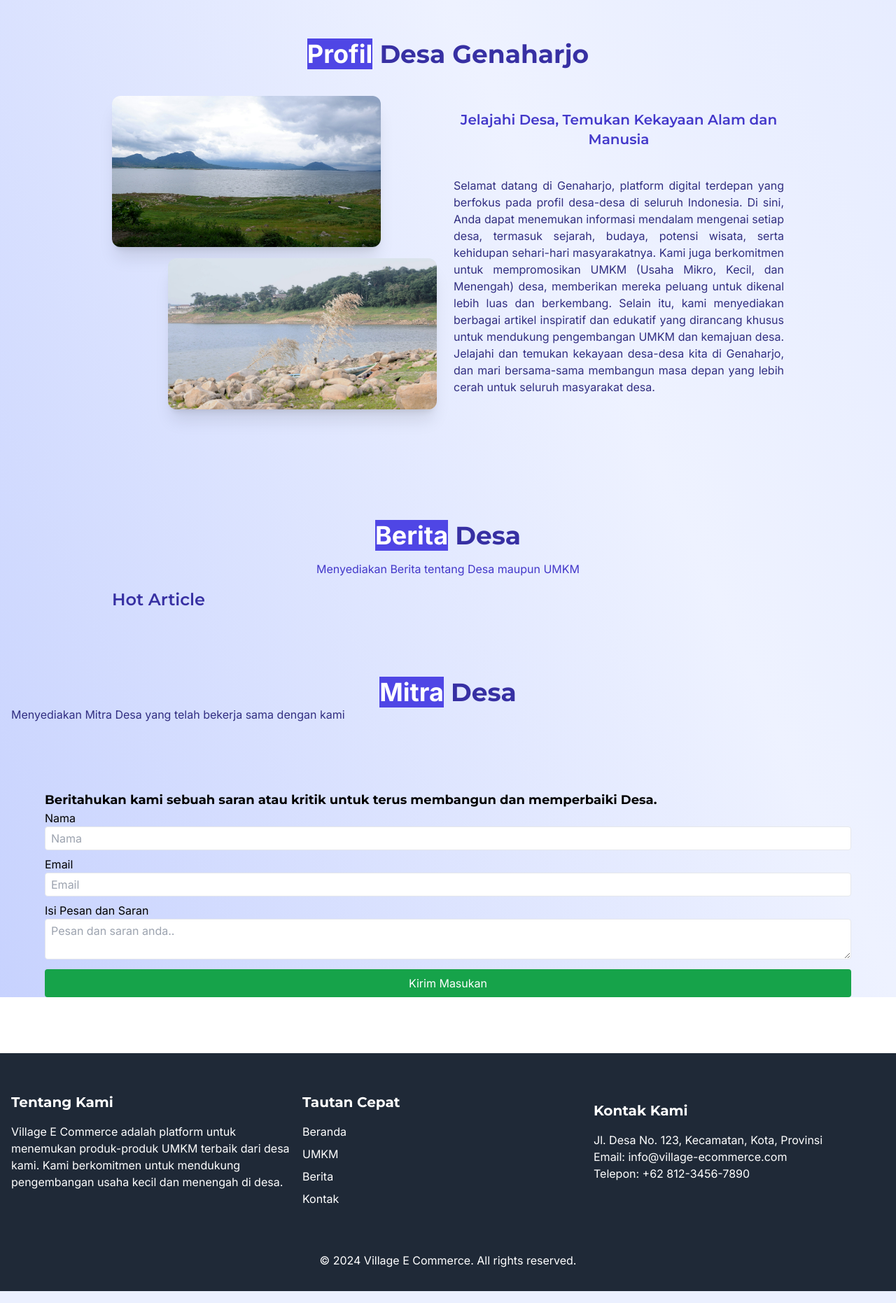
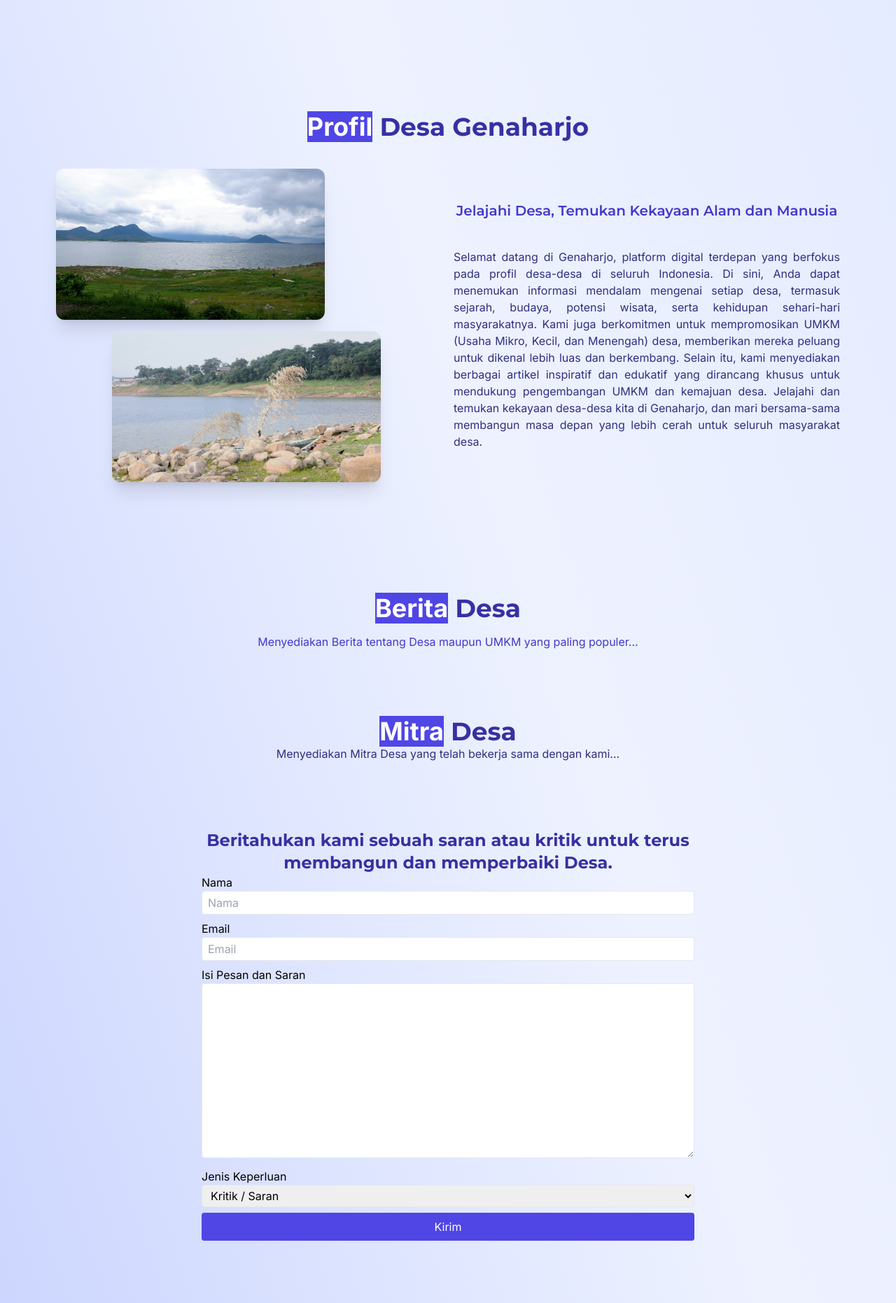
Before and after one commit to diasoy/villageecommerce, a PHP site: page /villageecommerce/ in a window 1280 px wide. Shown: the part 1439-3301 px from the top of the page at 70% size. Run offline with PHP 8.4, Linux system fonts and the light colour scheme; the visitor is signed in with stand-in values (Sample User, id 1); data that the repository does not hold is empty; some libraries are stand-ins or nearby versions.

Commit message:
masukan acc

```diff
--- a/css/output.css
+++ b/css/output.css
@@ -720,14 +716,14 @@ video {
   margin-bottom: 2rem;
 }
 
-.mx-10 {
-  margin-left: 2.5rem;
-  margin-right: 2.5rem;
-}
-
-.mx-20 {
-  margin-left: 5rem;
-  margin-right: 5rem;
+.-mx-10 {
+  margin-left: -2.5rem;
+  margin-right: -2.5rem;
+}
+
+.mx-8 {
+  margin-left: 2rem;
+  margin-right: 2rem;
 }
 
 .mb-10 {
@@ -1271,6 +1307,10 @@ video {
 
 .pt-6 {
   padding-top: 1.5rem;
+}
+
+.pb-52 {
+  padding-bottom: 13rem;
 }
 
 .text-center {
@@ -1544,20 +1603,25 @@ video {
     margin-right: 5rem;
   }
 
+  .md\:mx-32 {
+    margin-left: 8rem;
+    margin-right: 8rem;
+  }
+
   .md\:mb-0 {
     margin-bottom: 0px;
   }
 
+  .md\:max-h-52 {
+    max-height: 13rem;
+  }
+
   .md\:w-1\/3 {
     width: 33.333333%;
   }
 
   .md\:grid-cols-2 {
     grid-template-columns: repeat(2, minmax(0, 1fr));
-  }
-
-  .md\:grid-cols-4 {
-    grid-template-columns: repeat(4, minmax(0, 1fr));
   }
 
   .md\:flex-row {
@@ -1571,59 +1635,44 @@ video {
 }
 
 @media (min-width: 1024px) {
+  .lg\:mx-20 {
+    margin-left: 5rem;
+    margin-right: 5rem;
+  }
+
   .lg\:mx-40 {
     margin-left: 10rem;
     margin-right: 10rem;
   }
 
-  .lg\:mx-72 {
-    margin-left: 18rem;
-    margin-right: 18rem;
-  }
-
   .lg\:my-20 {
     margin-top: 5rem;
     margin-bottom: 5rem;
   }
 
-  .lg\:my-44 {
-    margin-top: 11rem;
-    margin-bottom: 11rem;
-  }
-
-  .lg\:mx-20 {
-    margin-left: 5rem;
-    margin-right: 5rem;
-  }
-
-  .lg\:my-0 {
-    margin-top: 0px;
-    margin-bottom: 0px;
-  }
-
-  .lg\:my-10 {
-    margin-top: 2.5rem;
-    margin-bottom: 2.5rem;
-  }
-
-  .lg\:my-32 {
-    margin-top: 8rem;
-    margin-bottom: 8rem;
-  }
-
   .lg\:my-40 {
     margin-top: 10rem;
     margin-bottom: 10rem;
   }
 
+  .lg\:mx-96 {
+    margin-left: 24rem;
+    margin-right: 24rem;
+  }
+
   .lg\:mx-32 {
     margin-left: 8rem;
     margin-right: 8rem;
   }
 
-  .lg\:mx-10 {
-    margin-left: 2.5rem;
-    margin-right: 2.5rem;
+  .lg\:mx-28 {
+    margin-left: 7rem;
+    margin-right: 7rem;
+  }
+
+  .lg\:mx-52 {
+    margin-left: 13rem;
+    margin-right: 13rem;
   }
 
   .lg\:ml-20 {
@@ -1697,20 +1742,26 @@ video {
     margin-right: 10rem;
   }
 
+  .xl\:mx-72 {
+    margin-left: 18rem;
+    margin-right: 18rem;
+  }
+
+  .xl\:mx-52 {
+    margin-left: 13rem;
+    margin-right: 13rem;
+  }
+
   .xl\:w-96 {
     width: 24rem;
   }
 
+  .xl\:w-1\/2 {
+    width: 50%;
+  }
+
   .xl\:grid-cols-4 {
     grid-template-columns: repeat(4, minmax(0, 1fr));
-  }
-
-  .xl\:grid-cols-3 {
-    grid-template-columns: repeat(3, minmax(0, 1fr));
-  }
-
-  .xl\:grid-cols-2 {
-    grid-template-columns: repeat(2, minmax(0, 1fr));
   }
 
   .xl\:flex-row {
--- a/index.php
+++ b/index.php
@@ -16,12 +16,13 @@ $level = isset($_SESSION['level_user']) ? $_SESSION['level_user'] : false;
 <head>
     <meta charset="UTF-8">
     <meta name="viewport" content="width=device-width, initial-scale=1.0">
-    <title>Vicom</title>
+    <title>Genaharjo Digital Desa</title>
     <link rel="icon" href="https://tailwindui.com/img/logos/mark.svg?color=indigo&shade=600">
     <link rel="preconnect" href="https://fonts.googleapis.com">
     <link rel="preconnect" href="https://fonts.gstatic.com" crossorigin>
     <link href="https://fonts.googleapis.com/css2?family=Inter:wght@100..900&family=Montserrat:ital,wght@0,100..900;1,100..900&display=swap" rel="stylesheet">
     <script src="https://cdn.tailwindcss.com"></script>
+    <script src="https://cdn.jsdelivr.net/npm/sweetalert2@10"></script>
     <link rel="stylesheet" href="css/output.css">
     <style>
         * {
@@ -45,7 +46,7 @@ $level = isset($_SESSION['level_user']) ? $_SESSION['level_user'] : false;
 
 </head>
 
-<body>
+<body class="bg-gradient-to-tr from-indigo-200 via-indigo-50 to-indigo-100">
     <nav class="fixed w-full z-50 bg-white shadow">
         <div class="mx-auto flex max-w-7xl items-center justify-between p-6 lg:px-8" aria-label="Global">
             <div class="flex lg:flex-1">
@@ -72,11 +73,11 @@ $level = isset($_SESSION['level_user']) ? $_SESSION['level_user'] : false;
                 <a href="<?php echo BASE_URL . "index.php?page=article"; ?>" class="text-sm font-semibold leading-6 text-gray-900 px-3 py-1 hover:bg-[#4F46E5] hover:text-white hover:rounded hover:duration-500">Article</a>
                 <a href="<?php echo BASE_URL . "index.php?page=directory"; ?>" class="text-sm font-semibold leading-6 text-gray-900 px-3 py-1 hover:bg-[#4F46E5] hover:text-white hover:rounded hover:duration-500">Directory UMKM</a>
             </div>
-            <div class="hidden lg:flex lg:flex-1 items-start lg:justify-end">
+            <div class="hidden lg:flex lg:flex-1 items-center lg:justify-end">
                 <?php if ($id_user) { ?>
-                    <div class="flex gap-x-4">
+                    <div class="flex gap-x-4 items-center">
                         <p class="text-sm font-semibold leading-6 text-gray-900">Selamat datang, <b><?php echo $nama; ?></b></p>
-                        <a href="<?php echo BASE_URL . "index.php?page=my_profile&module=mitra&action=list"; ?>" class="text-sm font-semibold leading-6 text-gray-900">Kontrol</a>
+                        <a href="<?php echo BASE_URL . "index.php?page=my_profile&module=mitra&action=list"; ?>" class="text-sm font-semibold leading-6 text-indigo-50 bg-teal-500 px-4 py-1 rounded-md hover:bg-teal-600 duration-500 hover:duration-500">Kontrol</a>
                     </div>
                 <?php } else { ?>
                     <div class="flex gap-4 justify-center items-center">
@@ -100,7 +101,7 @@ $level = isset($_SESSION['level_user']) ? $_SESSION['level_user'] : false;
                         </div>
                     </a>
                     <button id="close-menu-button" type="button" class="-m-2.5 rounded-md p-2.5 text-gray-700">
-                        <span class="sr-only">Close menu</span>
+                        <span class="">Close menu</span>
                         <svg class="h-6 w-6" fill="none" viewBox="0 0 24 24" stroke-width="1.5" stroke="currentColor" aria-hidden="true">
                             <path stroke-linecap="round" stroke-linejoin="round" d="M6 18L18 6M6 6l12 12" />
                         </svg>
@@ -111,7 +112,7 @@ $level = isset($_SESSION['level_user']) ? $_SESSION['level_user'] : false;
                         <div class="space-y-2 py-6">
                             <a href="<?php echo BASE_URL . "index.php?page=main"; ?>" class="-mx-3 block rounded-lg px-3 py-2 text-base font-semibold leading-7 text-gray-900 hover:bg-gray-50">Home</a>
                             <a href="<?php echo BASE_URL . "index.php?page=about"; ?>" class="-mx-3 block rounded-lg px-3 py-2 text-base font-semibold leading-7 text-gray-900 hover:bg-gray-50">About</a>
-                            <a href="<?php echo BASE_URL . "index.php?page=profil"; ?>" class="-mx-3 block rounded-lg px-3 py-2 text-base font-semibold leading-7 text-gray-900 hover:bg-gray-50">Profile Desa</a>
+                            <a href="<?php echo BASE_URL . "index.php?page=profile"; ?>" class="-mx-3 block rounded-lg px-3 py-2 text-base font-semibold leading-7 text-gray-900 hover:bg-gray-50">Profile Desa</a>
                             <a href="<?php echo BASE_URL . "index.php?page=article"; ?>" class="-mx-3 block rounded-lg px-3 py-2 text-base font-semibold leading-7 text-gray-900 hover:bg-gray-50">Article</a>
                             <a href="<?php echo BASE_URL . "index.php?page=directory"; ?>" class="-mx-3 block rounded-lg px-3 py-2 text-base font-semibold leading-7 text-gray-900 hover:bg-gray-50">Directory UMKM</a>
                         </div>
@@ -132,7 +133,7 @@ $level = isset($_SESSION['level_user']) ? $_SESSION['level_user'] : false;
         </div>
     </nav>
 
-    <div id="content" class="bg-gradient-to-tr from-indigo-200 via-indigo-50 to-indigo-100">
+    <div id="content" class="">
         <?php
         $filename = "$page.php";
         if (file_exists($filename)) {
@@ -156,10 +157,11 @@ $level = isset($_SESSION['level_user']) ? $_SESSION['level_user'] : false;
                 <div class="w-full md:w-1/3 my-6 md:mb-0">
                     <h2 class="text-xl font-bold mb-4">Tautan Cepat</h2>
                     <ul class="space-y-2">
-                        <li><a href="#home" class="hover:underline">Beranda</a></li>
-                        <li><a href="#umkm" class="hover:underline">UMKM</a></li>
-                        <li><a href="#news" class="hover:underline">Berita</a></li>
-                        <li><a href="#contact" class="hover:underline">Kontak</a></li>
+                        <li><a href="<?php echo BASE_URL . "index.php?page=main"; ?>" class="hover:underline">Beranda</a></li>
+                        <li><a href="<?php echo BASE_URL . "index.php?page=about"; ?>" class="hover:underline">About</a></li>
+                        <li><a href="<?php echo BASE_URL . "index.php?page=profile"; ?>" class="hover:underline">Desa</a></li>
+                        <li><a href="<?php echo BASE_URL . "index.php?page=article"; ?>" class="hover:underline">Article</a></li>
+                        <li><a href="<?php echo BASE_URL . "index.php?page=directory"; ?>" class="hover:underline">Mitra</a></li>
                     </ul>
                 </div>
 
@@ -173,12 +175,12 @@ $level = isset($_SESSION['level_user']) ? $_SESSION['level_user'] : false;
             </div>
 
             <!-- Social Media Links -->
-            <div class="mt-8 flex justify-center space-x-6">
+            <!-- <div class="mt-8 flex justify-center space-x-6">
                 <a href="#" class="text-white hover:text-green-500"><i class="fab fa-facebook-f"></i></a>
                 <a href="#" class="text-white hover:text-green-500"><i class="fab fa-twitter"></i></a>
                 <a href="#" class="text-white hover:text-green-500"><i class="fab fa-instagram"></i></a>
                 <a href="#" class="text-white hover:text-green-500"><i class="fab fa-linkedin-in"></i></a>
-            </div>
+            </div> -->
 
             <!-- Copyright -->
             <div class="mt-8 text-center">
@@ -198,4 +200,3 @@ $level = isset($_SESSION['level_user']) ? $_SESSION['level_user'] : false;
 </body>
 
 </html>
-<?php
--- a/main.php
+++ b/main.php
@@ -1,11 +1,10 @@
 <?php
+$queryArticle = mysqli_query($koneksi, "SELECT * FROM article ORDER BY kunjungan_article DESC LIMIT 4");
+$queryMitra = mysqli_query($koneksi, "SELECT * FROM mitra ORDER BY id_mitra DESC LIMIT 4");
+$status = isset($_GET['status']) ? $_GET['status'] : '';
+?>
 
-$queryArticle = mysqli_query($koneksi, "SELECT * FROM article ORDER BY kunjungan_article DESC LIMIT 2");
-
-$queryMitra = mysqli_query($koneksi, "SELECT * FROM mitra ORDER BY id_mitra DESC LIMIT 4");
-
-?>
-<!-- Hero  -->
+<!-- Hero -->
 <div class="pt-10 flex w-full justify-center items-center h-[100vh]" style="background-image: url('assets/images/main/hero.jpg')">
     <div class="mx-5">
         <div class="flex flex-col justify-center items-center gap-8">
@@ -14,34 +13,31 @@ $queryMitra = mysqli_query($koneksi, "SELECT * FROM mitra ORDER BY id_mitra DESC
         </div>
     </div>
 </div>
-<!-- Hero End  -->
+<!-- Hero End -->
 
-<!-- Tentang Kami  -->
+<!-- Tentang Kami -->
 <div class="lg:mx-20 xl:mx-40 md:mx-12 lg:my-40 my-8 mx-4">
     <div class="mb-4">
         <h2 class="font-bold text-4xl text-center text-indigo-800"><span class="font-bold bg-indigo-600 text-white">Tentang</span> Kami</h2>
-        <div class="flex lg:flex-row flex-col-reverse gap-4 my-8 justify-center items-center">
-            <div>
-                <p class="mb-4 text-indigo-900 text-justify"><span class="font-bold bg-indigo-600 text-white">Selamat datang</span>, ini adalah sebuah platform unggulan yang didedikasikan untuk mengangkat potensi desa-desa di seluruh Indonesia. Melalui website ini, Anda dapat menjelajahi berbagai informasi tentang desa-desa, mulai dari profil dan sejarah, hingga potensi wisata dan budaya. Kami juga berkomitmen untuk mempromosikan UMKM (Usaha Mikro, Kecil, dan Menengah) yang ada di desa-desa, memberikan mereka panggung untuk tumbuh dan berkembang. Selain itu, kami menyediakan berbagai artikel inspiratif dan informatif seputar pengembangan desa dan UMKM, untuk membantu memberdayakan masyarakat dan memperkuat ekonomi lokal. Bergabunglah dengan kami dalam perjalanan ini untuk mengenal dan mendukung desa-desa kita lebih dekat.
-                </p>
-                <a href="<?= BASE_URL . "index.php?page=about"; ?>" class="bg-indigo-600 px-4 py-3 rounded text-white hover:bg-indigo-800 hover:duration-500 duration-500">Cari tahu lebih dalam -> </a>
-            </div>
+        <div class="flex lg:flex-row flex-col-reverse gap-4 my-8 justify-center items-center lg:gap-20">
+            <p class="mb-4 text-indigo-900 text-justify lg:text-lg"><span class="font-bold bg-indigo-600 text-white">Selamat datang</span>, ini adalah sebuah platform unggulan yang didedikasikan untuk mengangkat potensi desa-desa di seluruh Indonesia. Melalui website ini, Anda dapat menjelajahi berbagai informasi tentang desa-desa, mulai dari profil dan sejarah, hingga potensi wisata dan budaya. Kami juga berkomitmen untuk mempromosikan UMKM (Usaha Mikro, Kecil, dan Menengah) yang ada di desa-desa, memberikan mereka panggung untuk tumbuh dan berkembang. Selain itu, kami menyediakan berbagai artikel inspiratif dan informatif seputar pengembangan desa dan UMKM, untuk membantu memberdayakan masyarakat dan memperkuat ekonomi lokal. Bergabunglah dengan kami dalam perjalanan ini untuk mengenal dan mendukung desa-desa kita lebih dekat.
+            </p>
             <img src="./assets/images/main/tentang.jpg" alt="" class="w-96 rounded-xl shadow-xl">
         </div>
     </div>
 </div>
-<!-- Tentang Kami End  -->
+<!-- Tentang Kami End -->
 
 <!-- Profil Desa -->
-<div class="lg:mx-40 lg:my-40 my-8 mx-4">
+<div class="2xl:mx-32 lg:mx-20 lg:my-40 my-8 mx-4">
     <div class="mb-4">
         <h1 class="font-bold text-4xl text-center text-indigo-800 my-10"><span class="font-bold bg-indigo-600 text-white">Profil</span> Desa Genaharjo</h1>
-        <div class="flex lg:flex-row flex-col gap-4 justify-center items-center">
-            <div class="flex flex-col lg:w-1/2 gap-4">
+        <div class="flex xl:flex-row flex-col gap-4 justify-center items-center">
+            <div class="flex flex-col xl:w-1/2 gap-4">
                 <img src="./assets/images/main/profil1.jpg" alt="" class="w-96 rounded-xl shadow-xl">
                 <img src="./assets/images/main/profil2.jpg" alt="" class="w-96 rounded-xl shadow-xl ml-10 lg:ml-20">
             </div>
-            <div class="flex flex-col lg:w-1/2 lg:gap-10">
+            <div class="flex flex-col xl:w-1/2 lg:gap-10">
                 <h6 class="font-semibold text-xl text-indigo-700 text-center">Jelajahi Desa, Temukan Kekayaan Alam dan Manusia</h6>
                 <p class="text-justify text-indigo-900">
                     Selamat datang di Genaharjo, platform digital terdepan yang berfokus pada profil desa-desa di seluruh Indonesia. Di sini, Anda dapat menemukan informasi mendalam mengenai setiap desa, termasuk sejarah, budaya, potensi wisata, serta kehidupan sehari-hari masyarakatnya. Kami juga berkomitmen untuk mempromosikan UMKM (Usaha Mikro, Kecil, dan Menengah) desa, memberikan mereka peluang untuk dikenal lebih luas dan berkembang. Selain itu, kami menyediakan berbagai artikel inspiratif dan edukatif yang dirancang khusus untuk mendukung pengembangan UMKM dan kemajuan desa. Jelajahi dan temukan kekayaan desa-desa kita di Genaharjo, dan mari bersama-sama membangun masa depan yang lebih cerah untuk seluruh masyarakat desa.
@@ -50,14 +46,13 @@ $queryMitra = mysqli_query($koneksi, "SELECT * FROM mitra ORDER BY id_mitra DESC
         </div>
     </div>
 </div>
-<!-- Profil Desa  -->
+<!-- Profil Desa -->
 
-<!-- Berita Desa  -->
+<!-- Berita Desa -->
 <div class="lg:mx-40 my-10 lg:my-20 mx-4">
-    <h1 class="font-bold text-4xl text-center text-indigo-800 my-4""><span class=" font-bold bg-indigo-600 text-white">Berita</span> Desa</h1>
-    <p class="text-center text-indigo-700 mb-4">Menyediakan Berita tentang Desa maupun UMKM</p>
-    <h1 class="font-semibold text-indigo-800 text-2xl mb-4">Hot Article</h1>
-    <div class="grid grid-cols-1 md:grid-cols-2 gap-4">
+    <h1 class="font-bold text-4xl text-center text-indigo-800 my-4"><span class="font-bold bg-indigo-600 text-white">Berita</span> Desa</h1>
+    <p class="text-center text-indigo-700 mb-4">Menyediakan Berita tentang Desa maupun UMKM yang paling populer...</p>
+    <div class="grid gap-4 mx-8 md:mx-12 lg:mx-28 xl:mx-52 2xl:mx-60">
         <?php while ($row = mysqli_fetch_assoc($queryArticle)) : ?>
             <div class="bg-white rounded-lg shadow hover:shadow-lg hover:duration-500 overflow-hidden flex flex-col md:flex-row">
                 <div class="overflow-hidden md:w-1/3">
@@ -72,16 +67,16 @@ $queryMitra = mysqli_query($koneksi, "SELECT * FROM mitra ORDER BY id_mitra DESC
         <?php endwhile; ?>
     </div>
 </div>
-<!-- Berita Desa End  -->
+<!-- Berita Desa End -->
 
 <!-- Mitra Desa -->
-<div class="mx-4 my-10 lg:my-20">
+<div class="lg:mx-40 my-10 lg:my-20 mx-4">
     <h1 class="font-bold text-4xl text-center text-indigo-800"><span class="font-bold bg-indigo-600 text-white">Mitra</span> Desa</h1>
-    <p class="text-justify text-indigo-900 mb-4">Menyediakan Mitra Desa yang telah bekerja sama dengan kami</p>
-    <div class="grid grid-cols-1 md:grid-cols-2 xl:grid-cols-4 gap-4">
+    <p class="text-center text-indigo-900 mb-4">Menyediakan Mitra Desa yang telah bekerja sama dengan kami...</p>
+    <div class="grid gap-4 mx-8 md:mx-12 lg:mx-28 xl:mx-52 2xl:mx-60">
         <?php while ($row = mysqli_fetch_assoc($queryMitra)) : ?>
-            <div class="bg-white h-72 rounded-lg shadow hover:shadow-lg hover:duration-500 overflow-hidden flex flex-col ">
-                <div class="overflow-hidden">
+            <div class="max-h-96 md:max-h-52 bg-white rounded-lg shadow hover:shadow-lg hover:duration-500 overflow-hidden flex flex-col md:flex-row">
+                <div class="overflow-hidden md:w-1/3">
                     <img src="<?= IMAGE_MITRA . $row['gambar_mitra'] ?>" alt="<?= $row['nama_mitra'] ?>" class="w-full h-full object-cover transition-transform duration-500 hover:scale-105">
                 </div>
                 <div class="p-4 flex-1">
@@ -93,21 +88,54 @@ $queryMitra = mysqli_query($koneksi, "SELECT * FROM mitra ORDER BY id_mitra DESC
         <?php endwhile; ?>
     </div>
 </div>
+<!-- Mitra Desa End -->
 
-<!-- Mitra Desa End  -->
-
-<div class="mx-16 my-20 flex flex-col">
-    <h1 class="font-bold text-lg">Beritahukan kami sebuah saran atau kritik untuk terus membangun dan memperbaiki Desa.</h1>
-    <form action="" class="flex flex-col gap-2">
-        <div><label for="nama">Nama</label>
-            <input type="text" placeholder="Nama" id="nama" class="w-full border rounded px-2 py-1">
+<div class="mx-16 md:mx-32 lg:mx-52 xl:mx-72 2xl:mx-96 my-20 flex flex-col pb-52">
+    <h1 class="font-bold text-2xl text-center text-indigo-800">Beritahukan kami sebuah saran atau kritik untuk terus membangun dan memperbaiki Desa.</h1>
+    <form action="<?= BASE_URL . "proses_masukan.php" ?>" method="POST" class="flex flex-col gap-2">
+        <div>
+            <label for="nama">Nama</label>
+            <input type="text" placeholder="Nama" id="nama" name="nama_masukan" class="w-full border rounded px-2 py-1">
         </div>
-        <div><label for="email">Email</label>
-            <input type="text" placeholder="Email" id="email" class="w-full border rounded px-2 py-1">
+        <div>
+            <label for="email">Email</label>
+            <input type="text" placeholder="Email" id="email" name="email_masukan" class="w-full border rounded px-2 py-1">
         </div>
-        <div><label for="masukan" class="">Isi Pesan dan Saran</label>
-            <textarea name="" id="masukan" placeholder="Pesan dan saran anda.." class="w-full border rounded px-2 py-1"></textarea>
+        <div>
+            <label for="masukan" class="">Isi Pesan dan Saran</label>
+            <textarea name="pesan_masukan" id="masukan" cols="30" rows="10" class="w-full border rounded px-2 py-1"></textarea>
         </div>
-        <input type="submit" value="Kirim Masukan" class="bg-green-600 rounded py-2 text-white">
+        <div>
+            <label for="jenis_masukan">Jenis Keperluan</label>
+            <select name="jenis_masukan" id="jenis_masukan" class="w-full border rounded px-2 py-1">
+                <option value="Kritik / Saran">Kritik / Saran</option>
+                <option value="Konsultasi">Konsultasi</option>
+                <option value="Pertanyaan">Pertanyaan</option>
+            </select>
+        </div>
+        <button type="submit" class="bg-indigo-600 text-white py-2 rounded">Kirim</button>
     </form>
 </div>
+
+
+<script>
+    <?php if ($status === 'success') : ?>
+        Swal.fire({
+            icon: 'success',
+            title: 'Berhasil',
+            text: 'Masukan Anda telah berhasil dikirim!',
+            confirmButtonColor: '#4F46E5'
+        }).then(() => {
+            window.history.replaceState(null, null, window.location.pathname);
+        });
+    <?php elseif ($status === 'error') : ?>
+        Swal.fire({
+            icon: 'error',
+            title: 'Gagal',
+            text: 'Terjadi kesalahan saat mengirim masukan. Silakan coba lagi.',
+            confirmButtonColor: '#4F46E5'
+        }).then(() => {
+            window.history.replaceState(null, null, window.location.pathname);
+        });
+    <?php endif; ?>
+</script>
--- a/module/masukan/list.php
+++ b/module/masukan/list.php
@@ -1,7 +1,7 @@
 <?php
 $no = 1;
 
-$queryAdmin = mysqli_query($koneksi, "SELECT * FROM masukan ORDER BY nama_masukan ASC");
+$queryAdmin = mysqli_query($koneksi, "SELECT * FROM masukan");
 
 if (mysqli_num_rows($queryAdmin) == 0) {
     echo "<h3>Saat ini belum ada data masukkan yang dimasukan</h3>";
@@ -12,7 +12,6 @@ if (mysqli_num_rows($queryAdmin) == 0) {
                     <th class='w-1/12 text-center py-2'>No</th>
                     <th class='w-2/12 py-2'>Nama</th>
                     <th class='w-2/12 py-2'>Email</th>
-                    <th class='w-2/12 py-2'>Phone</th>
                     <th class='w-2/12 py-2'>Pesan</th>
                     <th class='w-1/12 text-center py-2'>Action</th>
                  </tr>";
@@ -22,9 +21,8 @@ if (mysqli_num_rows($queryAdmin) == 0) {
                         <td class='w-1/12 text-center py-3'>$no</td>
                         <td class='w-2/12 py-3 px-5'>$rowMasukan[nama_masukan]</td>
                         <td class='w-2/12 py-3 px-5'>$rowMasukan[email_masukan]</td>
-                        <td class='w-2/12 py-3 px-5'>$rowMasukan[phone_masukan]</td>
                         <td class='w-2/12 py-3 px-5'>$rowMasukan[pesan_masukan]</td>
-                        <td class='w-1/12 text-center py-3'><a class='inline-block bg-yellow-500 hover:bg-yellow-700 text-white font-bold py-1 px-5 rounded' href='" . BASE_URL . "index.php?page=my_profile&module=masukan&action=form&id_masukan=$rowMasukan[id_masukan]" . "'>Edit</a></td>
+                        <td class='w-1/12 text-center py-3'><a class='inline-block bg-yellow-500 hover:bg-yellow-700 text-white font-bold py-1 px-5 rounded' href='" . BASE_URL . "index.php?page=my_profile&module=masukan&action=hapus&id_masukan=$rowMasukan[id_masukan]" . "'>Hapus</a></td>
                      </tr>";
 
         $no++;
--- a/my_profile.php
+++ b/my_profile.php
@@ -9,12 +9,12 @@ if ($id_user) {
 }
 
 ?>
-<div class="flex w-full justify-center items-start py-36">
+<div class="flex w-full justify-center lg:items-start items-center py-36 flex-col lg:flex-row">
 
     <?php
     if ($level == "admin") {
     ?>
-        <div class="flex flex-col justify-between gap-10 mx-4 rounded-lg border shadow w-1/5 px-8 py-4">
+        <div class="flex flex-col justify-between gap-10 mx-4 rounded-lg border shadow lg:w-1/5 px-8 py-4">
             <div class="flex  flex-col gap-5">
                 <a <?php if ($module == "article") {
                         echo "class='bg-green-500 text-white py-2 px-5 rounded'";
--- a/package.json
+++ b/package.json
@@ -6,6 +6,7 @@
     "dev": "npx tailwindcss -i ./css/input.css -o ./css/output.css --watch"
   },
   "dependencies": {
-    "chart.js": "^4.4.3"
+    "chart.js": "^4.4.3",
+    "sweetalert2": "^11.11.0"
   }
 }
```
Also changed, not shown: other parts of css/output.css (+138 -60 lines), about.php (+25 -19 lines), login.php (+26 -20 lines), module/masukan/hapus.php (added, +9 -0 lines), profile.php (+35 -0 lines), proses_login.php (+0 -9 lines), proses_masukan.php (added, +27 -0 lines), register.php (+14 -14 lines), package-lock.json.
